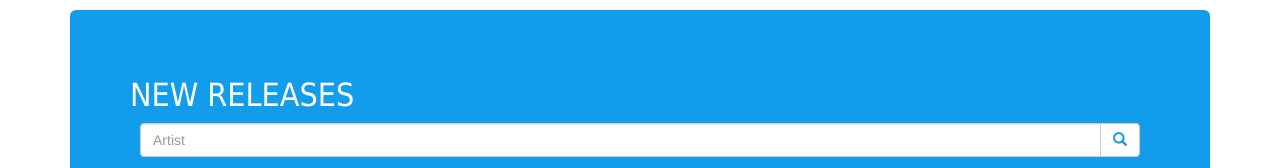
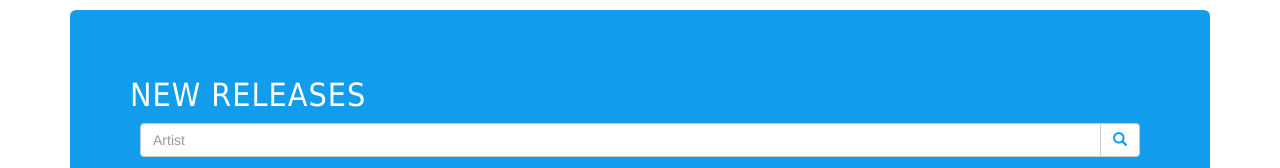
Before and after one commit to raymondfrenchmore/new-album-release-app, a React (Create React App) app: page / in a window 1280 px wide. Shown: the top 168 px of the page. Built offline with nearby package versions, Linux system fonts and the light colour scheme.

Commit message:
error handling

```diff
--- a/src/App.css
+++ b/src/App.css
@@ -10,6 +10,7 @@ h1 {
     font-family: 'Segoe UI Light', Tahoma, Geneva, Verdana, sans-serif;
     text-transform: uppercase;
     font-size: 24pt !important;
+    letter-spacing: 1px;
 }
 
 .jumbotron {
--- a/src/App.js
+++ b/src/App.js
@@ -26,7 +26,8 @@ class App extends Component {
     console.log(json.results);
      return {
        releases: json.results,
-       emptyReleases: json.results.length === 0
+       emptyReleases: json.results.length === 0,
+       error: ""
      }
     }))
     .catch((error) => {
```
